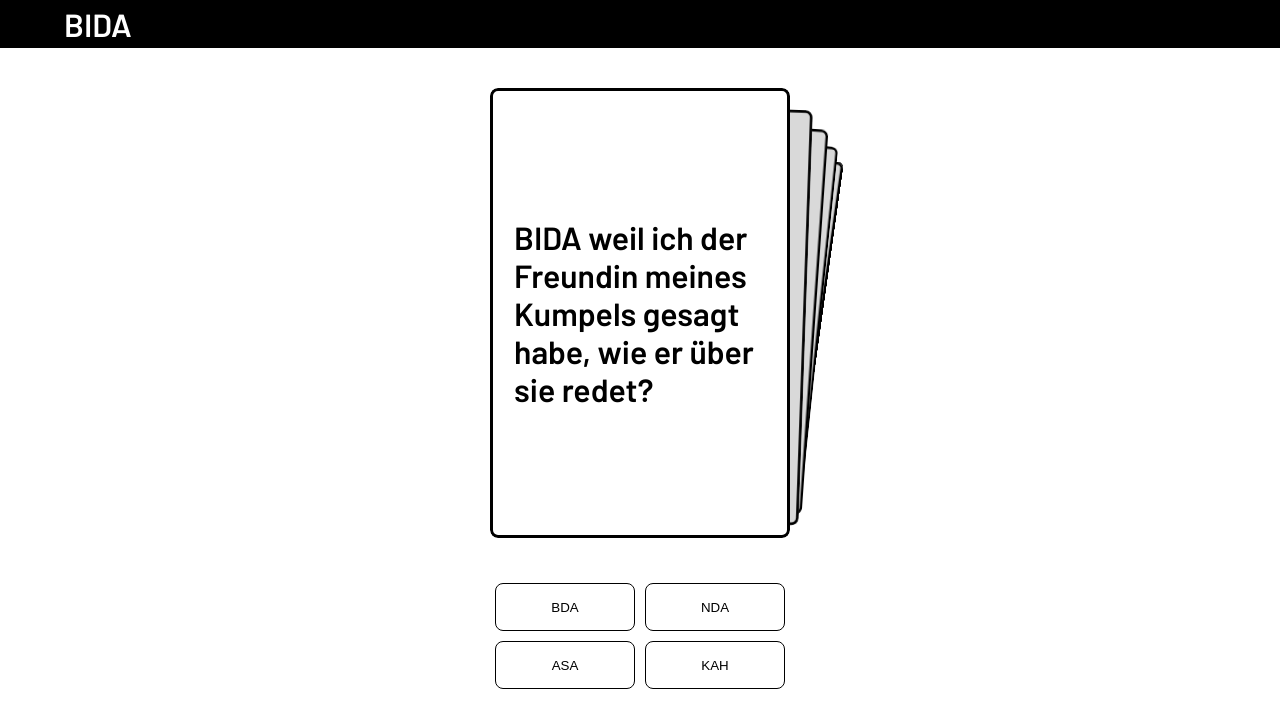
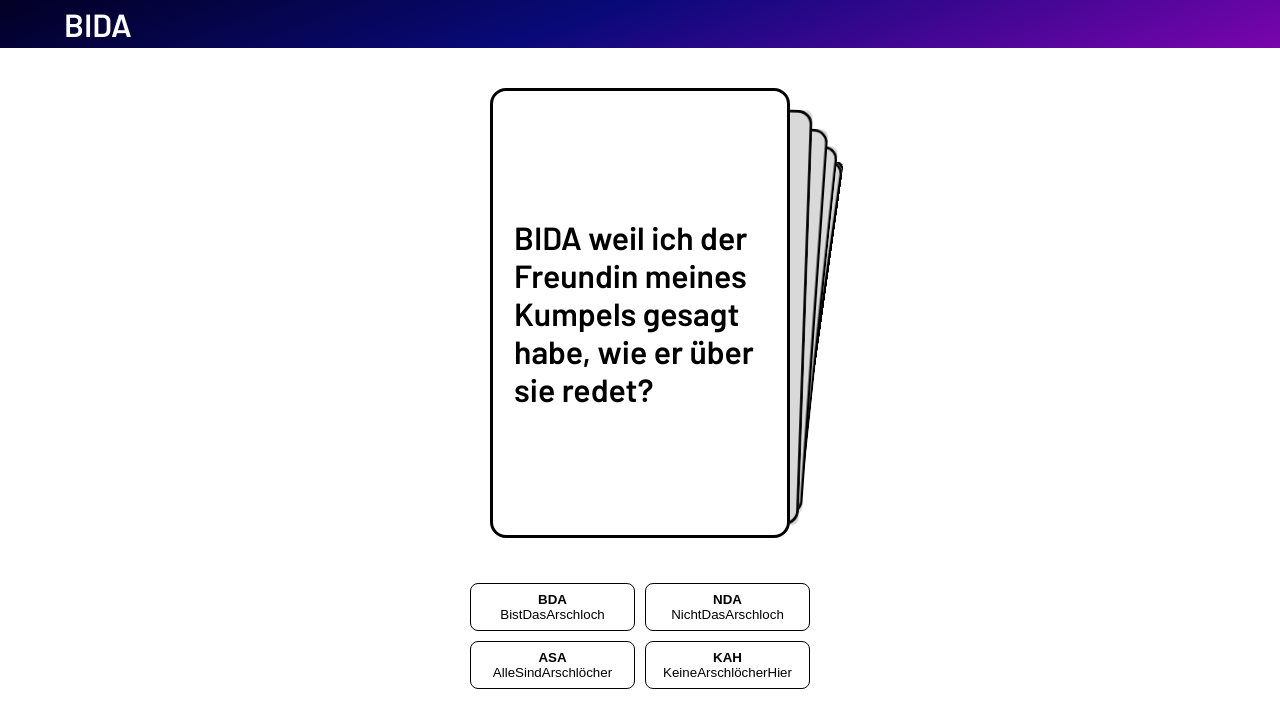
Before and after one commit to MichiderKluge/bida, a React (Vite) app: page / in a window 1280 px wide. Shown: the top 728 px of the page. Built offline with nearby package versions, Linux system fonts and the light colour scheme.

Commit message:
Button anpassungen

```diff
--- a/src/App.tsx
+++ b/src/App.tsx
@@ -41,7 +41,7 @@ const CardWrapper = styled.div`
 `;
 
 const ButtonSection = styled.div`
-  width: 300px;
+  width: 350px;
   height: fit-content;
 
   display: flex;
@@ -91,12 +91,12 @@ export default function App() {
       </CardWrapper>
       <ButtonSection>
         <ButtonRow>
-          <Button color="#ffffff">BDA</Button>
-          <Button color="#ffffff">NDA</Button>
+          <Button short="BDA" long="BistDasArschloch"/>
+          <Button short="NDA" long="NichtDasArschloch"/>
         </ButtonRow>
         <ButtonRow>
-          <Button color="#ffffff">ASA</Button>
-          <Button color="#ffffff">KAH</Button>
+          <Button short="ASA" long="AlleSindArschlöcher"/>
+          <Button short="KAH" long="KeineArschlöcherHier"/>
         </ButtonRow>
       </ButtonSection>
     </AppContainer>
--- a/src/Components/Button.tsx
+++ b/src/Components/Button.tsx
@@ -6,6 +6,7 @@ const ButtonContainer = styled.button<{ $color?: string }>`
   min-width: 32px;
 
   display: flex;
+  flex-direction: column;
   justify-content: center;
   align-items: center;
 
@@ -13,22 +14,34 @@ const ButtonContainer = styled.button<{ $color?: string }>`
 
   border: 1.5px solid black;
   border-radius: 8px;
+  font-weight: 600;
 
-  background-color: ${(props) => props.$color};
+  background-color: white;
 
   &:focus {
-    background: linear-gradient(white, white) padding-box,
-      linear-gradient(to right, darkblue, darkorchid) border-box;
-    border-radius: 8px;
-    border: 4px solid transparent;
+    color: white;
+    font-weight: 600;
+    border: 0px;
+    background: rgb(2, 0, 36);
+    background: linear-gradient(
+      140deg,
+      rgba(2, 0, 36, 1) 0%,
+      rgba(9, 9, 121, 1) 43%,
+      rgba(186, 0, 255, 1) 100%
+    );
   }
 `;
 
 type ButtonProps = {
-  children: string;
-  color: string;
+  short: string
+  long: string
 };
 
-export default function Button({ children, color }: ButtonProps) {
-  return <ButtonContainer $color={color}>{children}</ButtonContainer>;
+export default function Button({ short, long }: ButtonProps) {
+  return (
+  <ButtonContainer>
+    <div>{short}</div>
+    <div style={{ fontWeight: 400 }}>{long}</div>
+  </ButtonContainer>
+  )
 }
--- a/src/Components/Card.tsx
+++ b/src/Components/Card.tsx
@@ -10,7 +10,7 @@ const CardContainer = styled.div`
 
   outline: 3.5px solid black;
   outline-offset: -3px;
-  border-radius: 8px;
+  border-radius: 16px;
   background-color: white;
 `;
 
--- a/src/Components/Header.tsx
+++ b/src/Components/Header.tsx
@@ -1,4 +1,4 @@
-import styled from "styled-components"
+import styled from "styled-components";
 
 const HeaderWrapper = styled.header`
   height: 48px;
@@ -14,16 +14,18 @@ const HeaderWrapper = styled.header`
 
   padding-left: 64px;
 
-    background-color: #000000;
+  background: rgb(2, 0, 36);
+  background: linear-gradient(
+    160deg,
+    rgba(2, 0, 36, 1) 0%,
+    rgba(9, 9, 121, 1) 43%,
+    #8304b1 100%
+  );
   color: white;
   font-size: 2rem;
   font-weight: 600;
-`
+`;
 
-export default function Header () {
-    return (
-        <HeaderWrapper>
-            BIDA
-        </HeaderWrapper>
-    )
+export default function Header() {
+  return <HeaderWrapper>BIDA</HeaderWrapper>;
 }
```
Also changed, not shown: 2 other files (tests, documents, lock files or other folders). Lines whose indentation alone changed are shown as unchanged.
